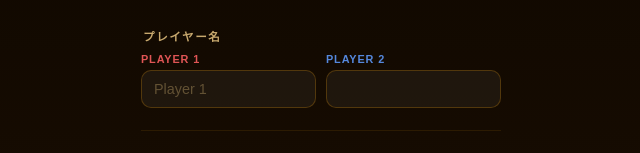
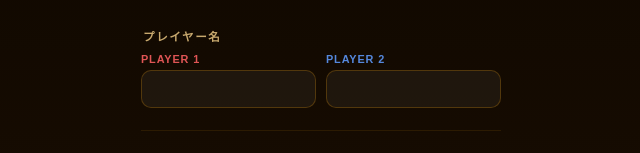
Before and after one commit to tatata-kasa/dots-and-boxes, a React (Vite) app: page / in a window 1280 px wide. Shown: the part 149-302 px from the top of the page, without its empty margins (319-959 px from the left). Built offline with nearby package versions, Linux system fonts and the light colour scheme.

Commit message:
微修正

```diff
--- a/src/components/SetupScreen.tsx
+++ b/src/components/SetupScreen.tsx
@@ -63,7 +63,7 @@ export default function SetupScreen({ onStart }: Props) {
               className={styles.nameInput}
               type="text"
               maxLength={10}
-              placeholder="Player 1"
+              placeholder=""
               value={p1Name}
               onChange={e => setP1Name(e.target.value)}
             />
```
